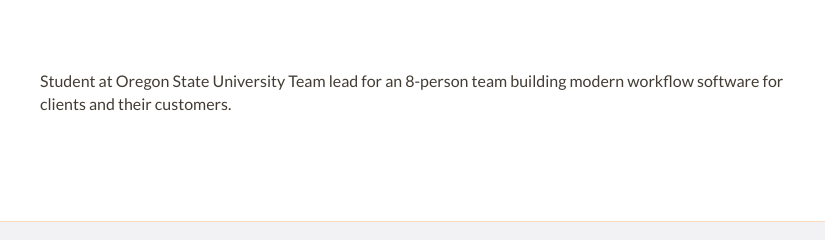
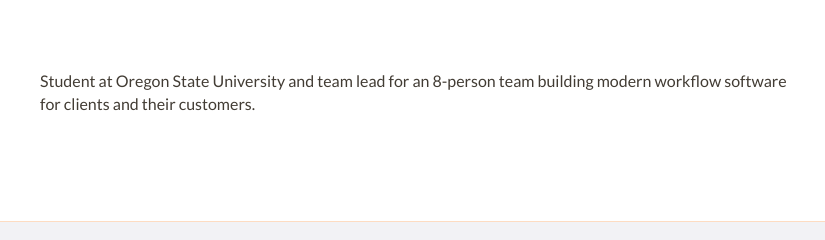
Before and after one commit to hanojs/spencjon.github.io, a website: page index.html in a window 1280 px wide. Shown: the part 405-645 px from the top of the page, 420-1245 px from the left. Drawn offline with nearby package versions, Linux system fonts and the light colour scheme.

Commit message:
Update index.html

```diff
--- a/index.html
+++ b/index.html
@@ -71,7 +71,7 @@
                 </div>
                 <div class="col-md-8">
                     <p>
-                        Student at Oregon State University Team lead for an 8-person team building modern workflow software for clients and their customers.
+                        Student at Oregon State University and team lead for an 8-person team building modern workflow software for clients and their customers.
                     </p>
                 </div>
             </div>
```
